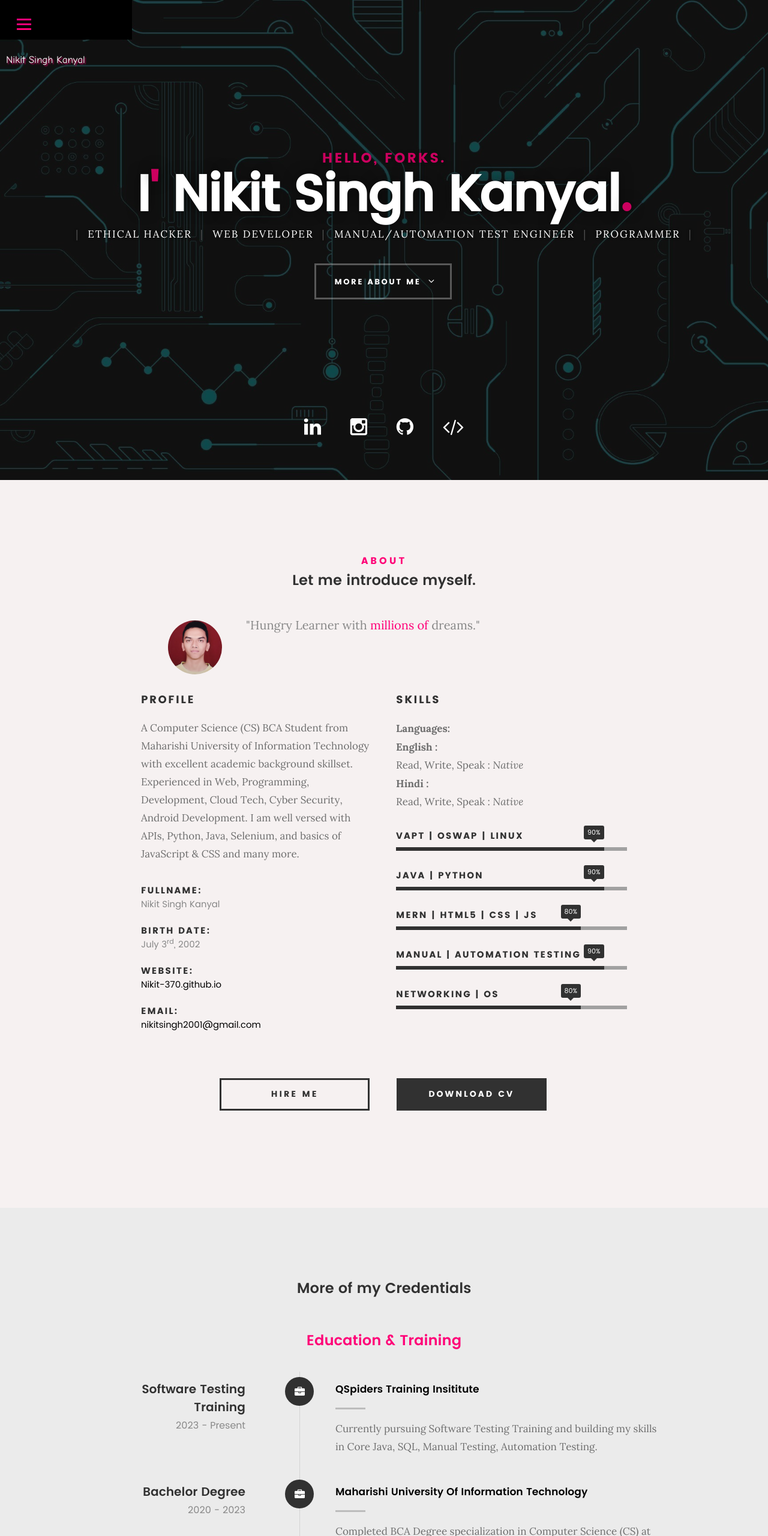
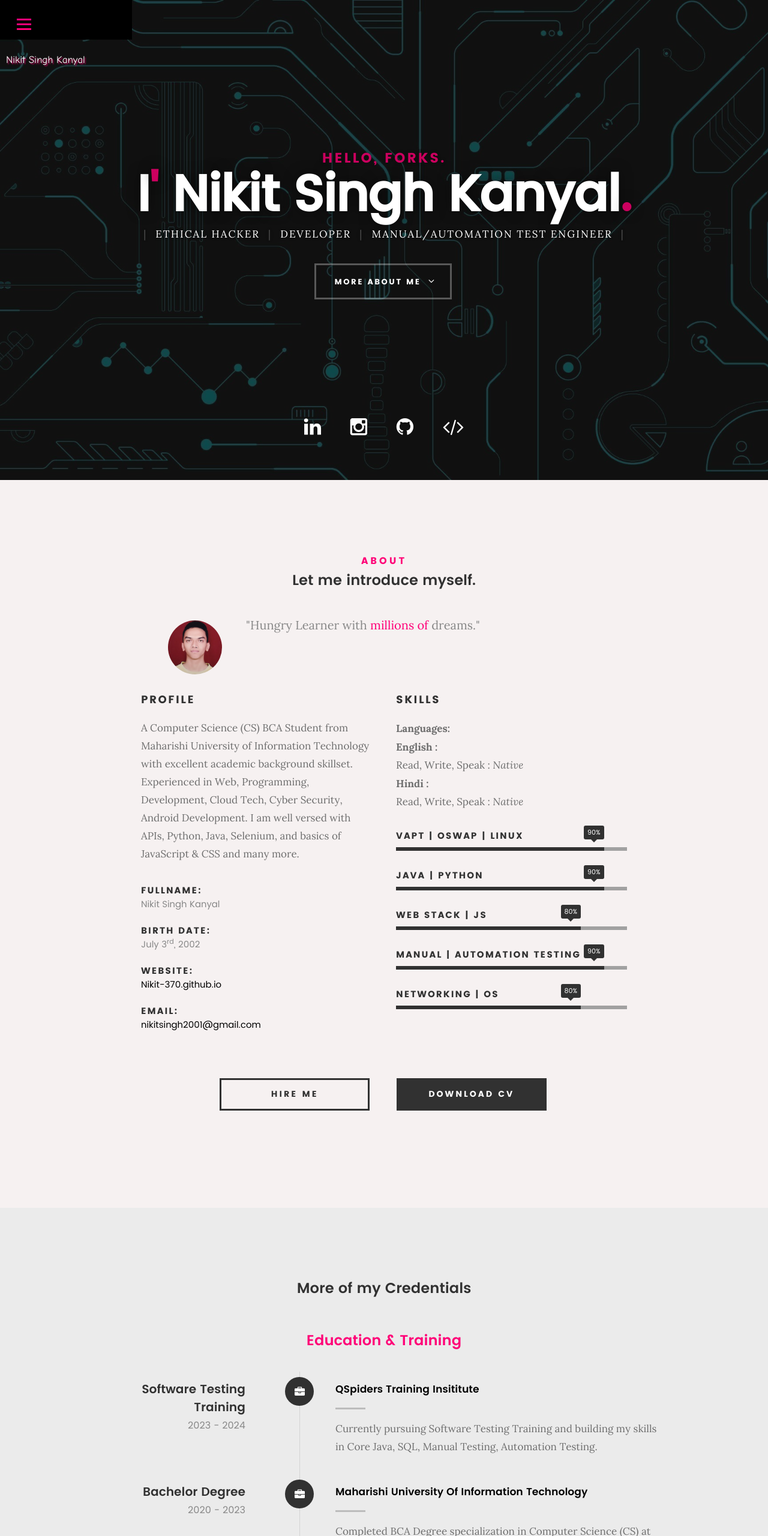
Before and after one commit to Nikit-370/Nikit-370.github.io, a plain HTML site: page index.html in a window 1280 px wide. Shown: the top 2560 px of the page at 60% size. Drawn offline with Linux system fonts and the light colour scheme; files whose address does not match are found by name.

Commit message:
Update index.html

```diff
--- a/index.html
+++ b/index.html
@@ -109,9 +109,8 @@
 
 					<p class="intro-position">
 						<span>Ethical Hacker</span>
-						<span>Web Developer</span>
+						<span>Developer</span>
 						<span>Manual/Automation Test Engineer</span>
-						<span>Programmer</span>
 					</p>
 
 					<a class="button stroke smoothscroll" href="#about" title="">More About Me</a>
@@ -204,7 +203,7 @@
 					</li>
 					<li>
 						<div class="progress percent80"><span>80%</span></div>
-						<strong>MERN | HTML5 | CSS | JS</strong>
+						<strong>Web Stack | JS</strong>
 					</li>
 					<li>
 						<div class="progress percent90"><span>90%</span></div>
@@ -253,7 +252,7 @@
 						</div>
 						<div class="timeline-header">
 							<h3>Software Testing Training</h3>
-							<p>2023 - Present</p>
+							<p>2023 - 2024</p>
 						</div>
 						<div class="timeline-content">
 							<h4><a href="https://www.qspiders.com/">QSpiders Training Insititute</a></h4>
@@ -263,6 +262,7 @@
 						</div>
 
 						<!-- /timeline-block -->
+
 						<div class="timeline-block">
 							<div class="timeline-ico">
 								<i class="fa fa-briefcase"></i>
@@ -278,6 +278,7 @@
 							</div>
 
 						</div> <!-- /timeline-block -->
+
 						<div class="timeline-block">
 							<div class="timeline-ico">
 								<i class="fa fa-briefcase"></i>
@@ -291,6 +292,7 @@
 								<p>Completed Intermediate from NIOS, Lucknow.</p>
 							</div>
 						</div> <!-- /timeline-block -->
+
 						<div class="timeline-block">
 							<div class="timeline-ico">
 								<i class="fa fa-briefcase"></i>
@@ -765,7 +767,7 @@
 
 				<h5>Ping Me At</h5>
 
-				<p>WhatsApp Numeber (<a href="https://wa.me/9695504554">NSK</a>)
+				<p>WhatsApp Number (<a href="https://wa.me/9695504554">NSK</a>)
 				</p>
 			</div>
 
```
